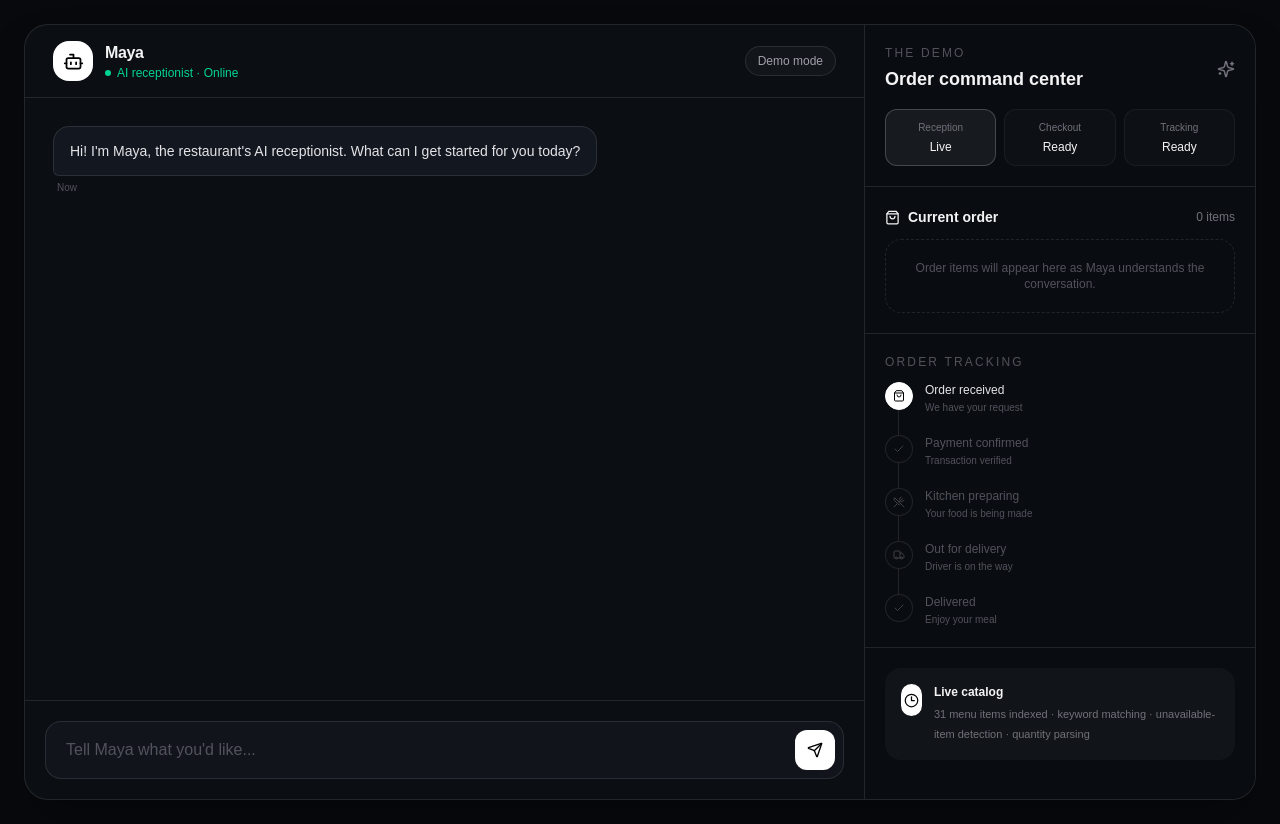
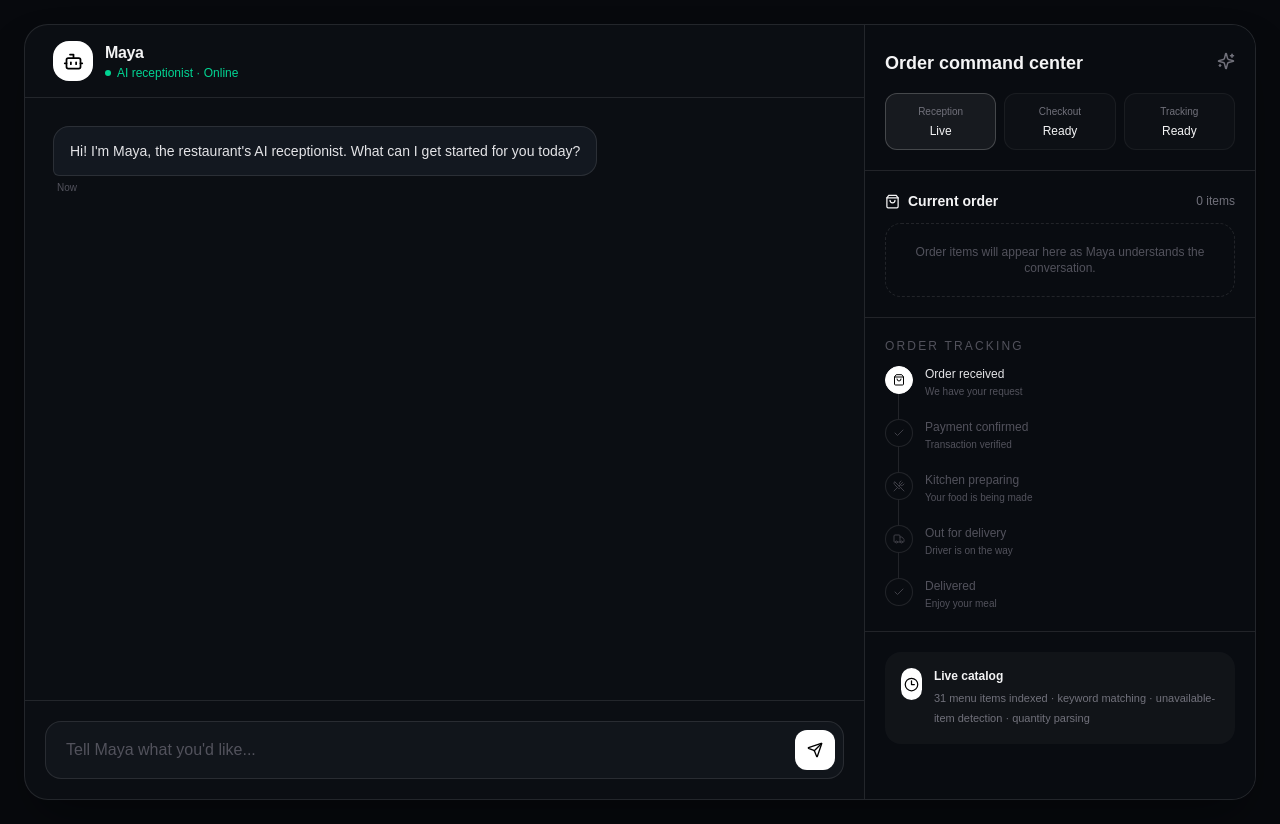
Before and after one commit to primyst/ai-restaurant-receptionist, a Next.js app: page / in a window 1280 px wide. Built offline with nearby package versions, Linux system fonts and the light colour scheme.

Commit message:
Remove internal demo labels from receptionist UI

```diff
--- a/app/globals.css
+++ b/app/globals.css
@@ -7,3 +7,8 @@ body { background: #07090d; color: #f4f4f5; font-family: Arial, Helvetica, sans-
 button, input { font: inherit; }
 ::-webkit-scrollbar { width: 6px; height: 6px; }
 ::-webkit-scrollbar-thumb { background: #2b2f38; border-radius: 99px; }
+
+/* Keep the receptionist presentation product-like, without internal demo labels. */
+section > header > div:last-child { display: none; }
+aside > div:first-child > div:first-child > div:first-child > div:first-child { display: none; }
+section > div:nth-child(2) > div > button + div { display: none; }
```
